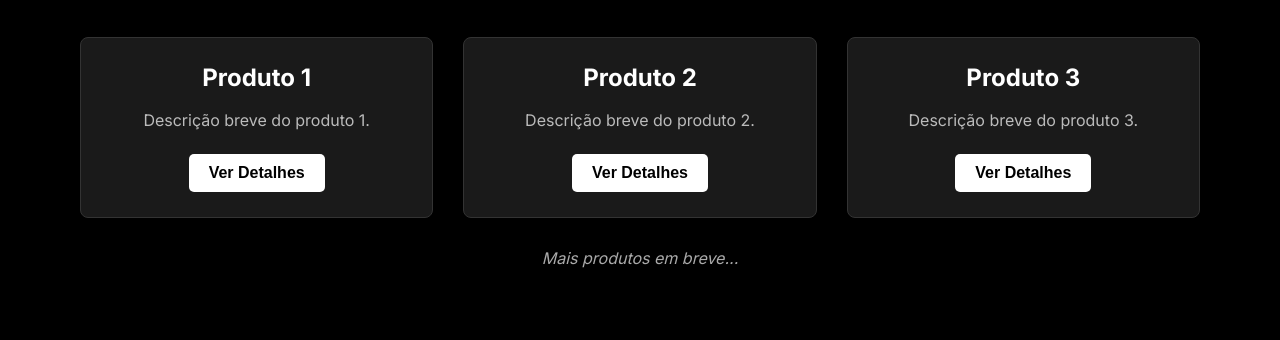
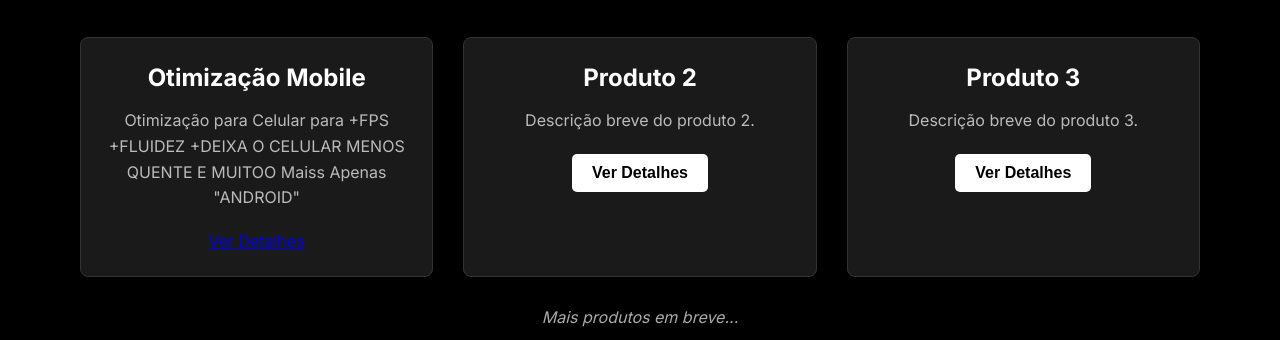
Before and after one commit to rafael880ty/NOVA, a plain HTML site: page index.html in a window 1280 px wide. Shown: the part 460-800 px from the top of the page. Drawn offline with Linux system fonts and the light colour scheme.

Commit message:
Update index.html

```diff
--- a/index.html
+++ b/index.html
@@ -30,9 +30,9 @@
             <h2>Nossos Produtos</h2>
             <div class="item-grid">
                 <div class="item-card">
-                    <h3>Produto 1</h3>
-                    <p>Descrição breve do produto 1.</p>
-                    <button>Ver Detalhes</button>
+                    <h3>Otimização Mobile</h3>
+                    <p>Otimização para Celular para +FPS +FLUIDEZ +DEIXA O CELULAR MENOS QUENTE E MUITOO Maiss Apenas "ANDROID"</p>
+                    <a href="https://discord.gg/yQkDJCDm7F" target="_blank" rel="noopener noreferrer" class="button-link">Ver Detalhes</a>
                 </div>
                 <div class="item-card">
                     <h3>Produto 2</h3>
```
